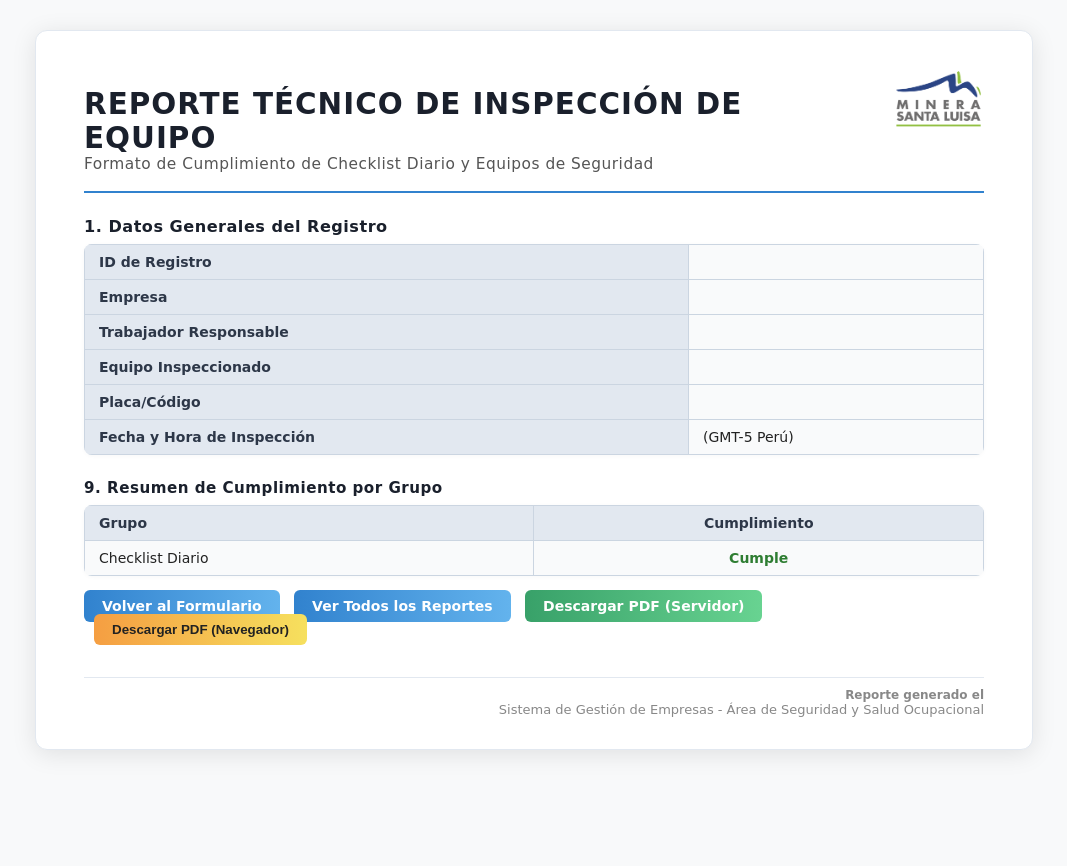
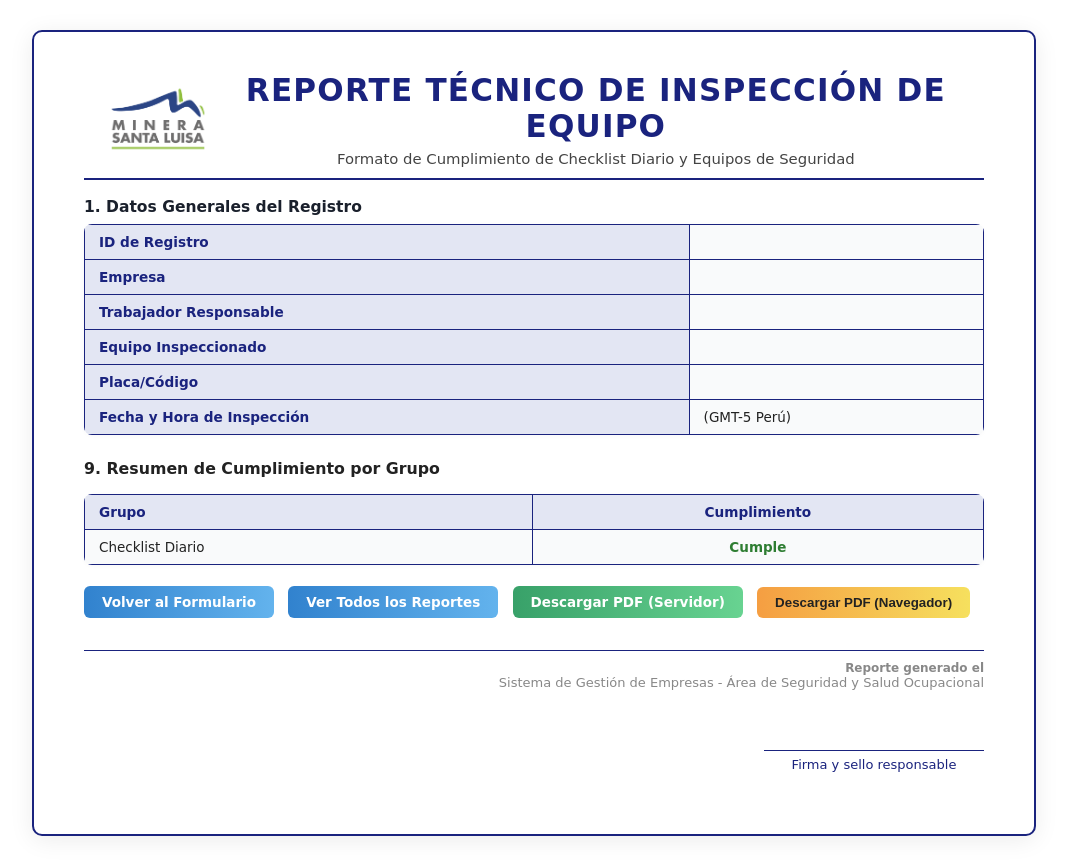
Before and after one commit to estif18/project-sso, a Flask app: template templates/report.html in a window 1280 px wide. Shown: the whole page, without its empty margins (106-1173 px from the left). Before the commit the page ends 754 px from the top, so only its background shows below. Run offline with Flask 3, Linux system fonts and the light colour scheme; the template is opened without the code that fills it, so the values that code supplies are empty; parts of the project's set-up code (start-up, migrations or seed data) failed here and were passed over; some libraries are stand-ins or nearby versions.

Commit message:
Add files via upload

```diff
--- a/templates/report.html
+++ b/templates/report.html
@@ -6,31 +6,62 @@
     <title>Reporte de Checklist</title>
     <style>
     body {
-        font-family: 'DejaVu Sans', 'Segoe UI', 'Arial', 'Helvetica Neue', Helvetica, sans-serif;
-        font-size: 14px;
+        font-family: 'DejaVu Sans', 'Arial', 'Helvetica Neue', Helvetica, sans-serif;
+        font-size: 13.5px;
         color: #222;
-        background: #f8f9fa;
+        background: #fff;
         margin: 0;
         padding: 0;
     }
     .pdf-container {
         max-width: 900px;
         margin: 30px auto;
-        padding: 36px 48px 32px 48px;
+        padding: 40px 50px 32px 50px;
         background: #fff;
-        border-radius: 12px;
-        box-shadow: 0 4px 24px rgba(0,0,0,0.10);
-        border: 1px solid #e2e8f0;
+        border-radius: 10px;
+        border: 2.5px solid #1a237e;
+        box-shadow: 0 4px 24px rgba(0,0,0,0.08);
     }
-    h1, h2, h3, h4 {
-        color: #1a202c;
-        margin-bottom: 10px;
+    .header-flex {
+        display: flex;
+        justify-content: space-between;
+        align-items: center;
+        margin-bottom: 18px;
+        border-bottom: 2.5px solid #1a237e;
+        padding-bottom: 10px;
+    }
+    .header-flex .logo-header img {
+        height: 70px;
+        margin-left: 24px;
+    }
+    .header-flex .header-title {
+        flex: 1;
+        text-align: center;
+    }
+    .header-flex .header-title h1 {
+        font-size: 2.3em;
+        margin: 0 0 6px 0;
+        color: #1a237e;
+        font-weight: 800;
+        letter-spacing: 1.2px;
+        text-transform: uppercase;
+    }
+    .header-flex .header-title h2 {
+        font-size: 1.1em;
+        color: #444;
+        font-weight: 400;
+        margin: 0;
+    }
+    h3.section-title {
+        background: #1a237e;
+        color: #fff;
         font-weight: 700;
+        font-size: 1.08em;
+        padding: 8px 14px;
+        border-radius: 6px 6px 0 0;
+        margin-bottom: 0;
         letter-spacing: 0.5px;
     }
-    h1 { font-size: 2.2em; margin-bottom: 22px; border-bottom: 2px solid #3182ce; padding-bottom: 8px; }
-    h2 { font-size: 1.25em; margin-bottom: 14px; }
-    h3 { font-size: 1.08em; margin-bottom: 8px; }
     table {
         width: 100%;
         border-collapse: collapse;
@@ -41,24 +72,15 @@
         box-shadow: 0 1px 4px rgba(0,0,0,0.03);
     }
     th, td {
-        border: 1px solid #cbd5e1;
+        border: 1.5px solid #1a237e;
         padding: 9px 14px;
         text-align: left;
     }
     th {
-        background: #e2e8f0;
+        background: #e3e6f3;
         font-weight: 700;
-        color: #2d3748;
-    }
-    .section-title {
-        background: #3182ce;
-        color: #fff;
-        font-weight: 700;
-        font-size: 1.08em;
-        padding: 8px 14px;
-        border-radius: 6px 6px 0 0;
-        margin-bottom: 0;
-        letter-spacing: 0.5px;
+        color: #1a237e;
+        font-size: 1.01em;
     }
     .cumple { color: #2e7d32; font-weight: 700; }
     .nocumple { color: #b91c1c; font-weight: 700; }
@@ -66,8 +88,8 @@
     .observaciones, .foto-adjunta {
         margin-bottom: 22px;
         background: #f1f5f9;
-        border-left: 4px solid #3182ce;
-        padding: 12px 18px;
+        border-left: 5px solid #1a237e;
+        padding: 14px 20px;
         border-radius: 6px;
     }
     img.foto-adjunta {
@@ -77,29 +99,30 @@
         box-shadow: 0 2px 8px #b6c2d1;
         display: block;
         margin-top: 8px;
-        border: 1.5px solid #3182ce;
-    }
-    ul {
-        margin: 0 0 12px 22px;
-        padding: 0;
+        border: 2px solid #1a237e;
     }
     .footer {
         text-align: right;
         color: #888;
         font-size: 12px;
         margin-top: 40px;
-        border-top: 1px solid #e2e8f0;
+        border-top: 1.5px solid #1a237e;
         padding-top: 10px;
     }
-    .header-flex {
+    .firma {
+        margin-top: 60px;
         display: flex;
-        justify-content: space-between;
-        align-items: flex-start;
-        margin-bottom: 18px;
+        justify-content: flex-end;
+        align-items: center;
     }
-    .header-flex .logo-header img {
-        height: 64px;
-        margin-left: 24px;
+    .firma .firma-block {
+        border-top: 1.5px solid #1a237e;
+        width: 220px;
+        text-align: center;
+        font-size: 13px;
+        color: #1a237e;
+        padding-top: 6px;
+        margin-left: 40px;
     }
     @media (max-width: 700px) {
         .header-flex .logo-header img { height: 44px; margin-left: 8px; }
@@ -115,16 +138,15 @@
 <body>
     <div class="pdf-container">
         <div class="header-flex">
-            <div>
-                <h1 style="margin-bottom:0; border-bottom:none; padding-bottom:0; font-size:2.1em; letter-spacing:1px;">REPORTE TÉCNICO DE INSPECCIÓN DE EQUIPO</h1>
-                <h2 style="margin:0; font-size:1.1em; color:#555; font-weight:400;">Formato de Cumplimiento de Checklist Diario y Equipos de Seguridad</h2>
-            </div>
             <div class="logo-header">
                 <img src="{{ url_for('static', filename='logo-minera.png') }}" alt="Minera Santa Luisa">
             </div>
+            <div class="header-title">
+                <h1>REPORTE TÉCNICO DE INSPECCIÓN DE EQUIPO</h1>
+                <h2>Formato de Cumplimiento de Checklist Diario y Equipos de Seguridad</h2>
+            </div>
         </div>
-        <hr style="border:1.5px solid #3182ce; margin:18px 0 24px 0;">
-        <h2 style="font-size:1.15em; color:#1a202c; margin-bottom:8px;">1. Datos Generales del Registro</h2>
+        <h2 style="font-size:1.15em; color:#1a202c; margin-bottom:8px; margin-top:18px;">1. Datos Generales del Registro</h2>
         <table style="margin-bottom:18px;">
             <tr><th>ID de Registro</th><td>{{ submission.id }}</td></tr>
             <tr><th>Empresa</th><td>{{ company.name }}</td></tr>
@@ -286,6 +308,11 @@
             <b>Reporte generado el {{ created_at.strftime('%d/%m/%Y %H:%M:%S') }}</b><br>
             <span style="font-size:13px;">Sistema de Gestión de Empresas - Área de Seguridad y Salud Ocupacional</span>
         </div>
+        <div class="firma">
+            <div class="firma-block">
+                Firma y sello responsable<br><br><br>
+            </div>
+        </div>
     </div>
     {% if not pdf_mode %}
     <!-- jsPDF y html2canvas para exportar PDF en el navegador -->
```
Also changed, not shown: templates/preview_report.html (added, +29 -0 lines).
